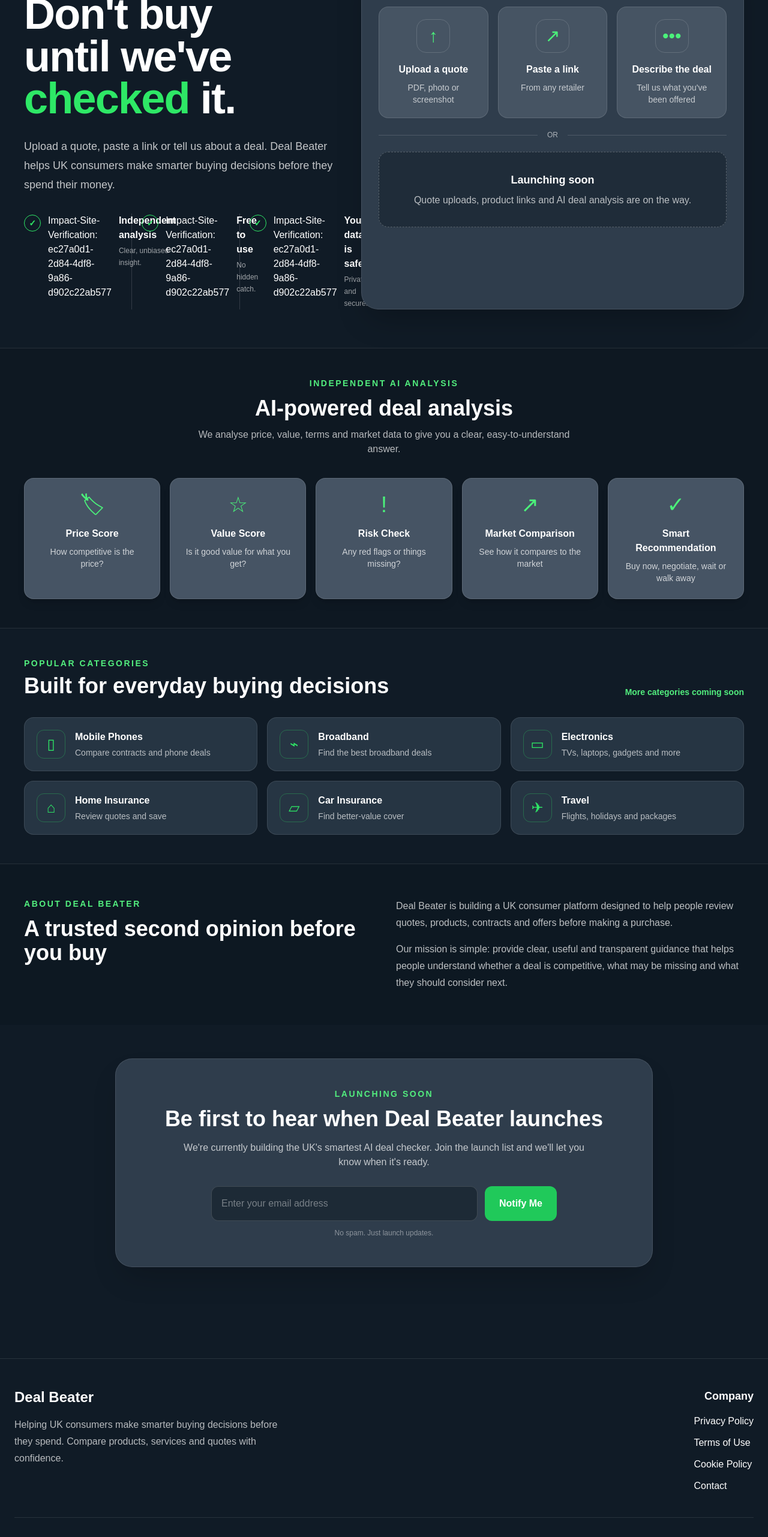
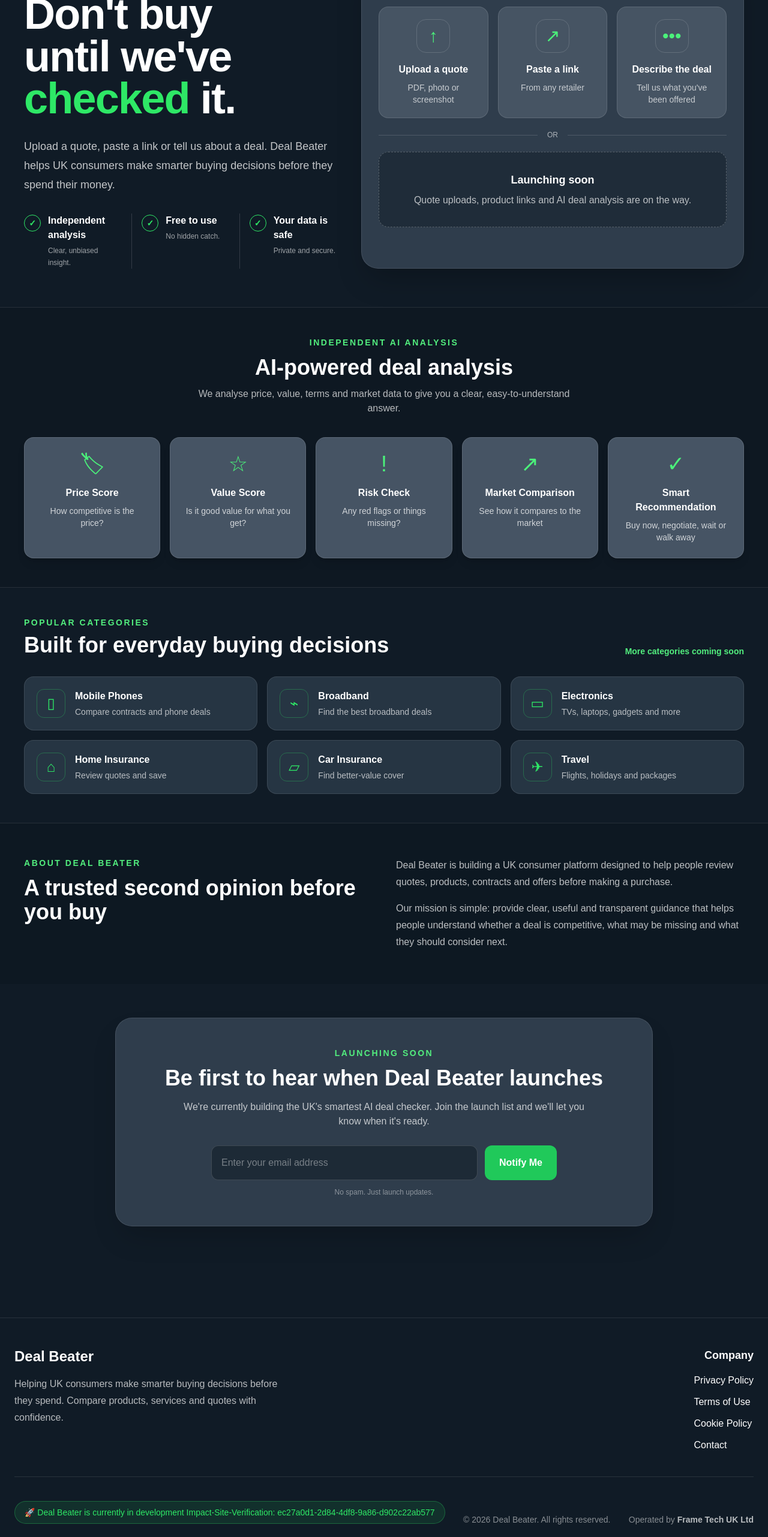
Before and after one commit to coombsebusiness-dot/dealbeater, a Next.js app: page / in a window 1280 px wide. Shown: the part 234-2797 px from the top of the page at 60% size. Built offline with nearby package versions, Linux system fonts and the light colour scheme.

Commit message:
Add impactplus verfiy

```diff
--- a/app/page.tsx
+++ b/app/page.tsx
@@ -413,7 +413,7 @@
 
         <div className="flex flex-col gap-3 text-sm text-white/50 md:flex-row md:items-center md:justify-between">
 <div className="mb-6 inline-flex rounded-full border border-[#2ee866]/30 bg-[#2ee866]/10 px-4 py-2 text-sm font-medium text-[#2ee866]">
-  🚀 Deal Beater is currently in development
+  🚀 Deal Beater is currently in development Impact-Site-Verification: ec27a0d1-2d84-4df8-9a86-d902c22ab577
 </div>
           <p>
             © 2026 Deal Beater. All rights reserved.
@@ -443,7 +443,7 @@
       <div className="mt-0.5 flex h-7 w-7 shrink-0 items-center justify-center rounded-full border border-[#2ee866] text-sm font-black text-[#2ee866]">
         ✓
       </div>
-      Impact-Site-Verification: ec27a0d1-2d84-4df8-9a86-d902c22ab577
+
 
       <div>
         <p className="font-bold">{title}</p>
```
